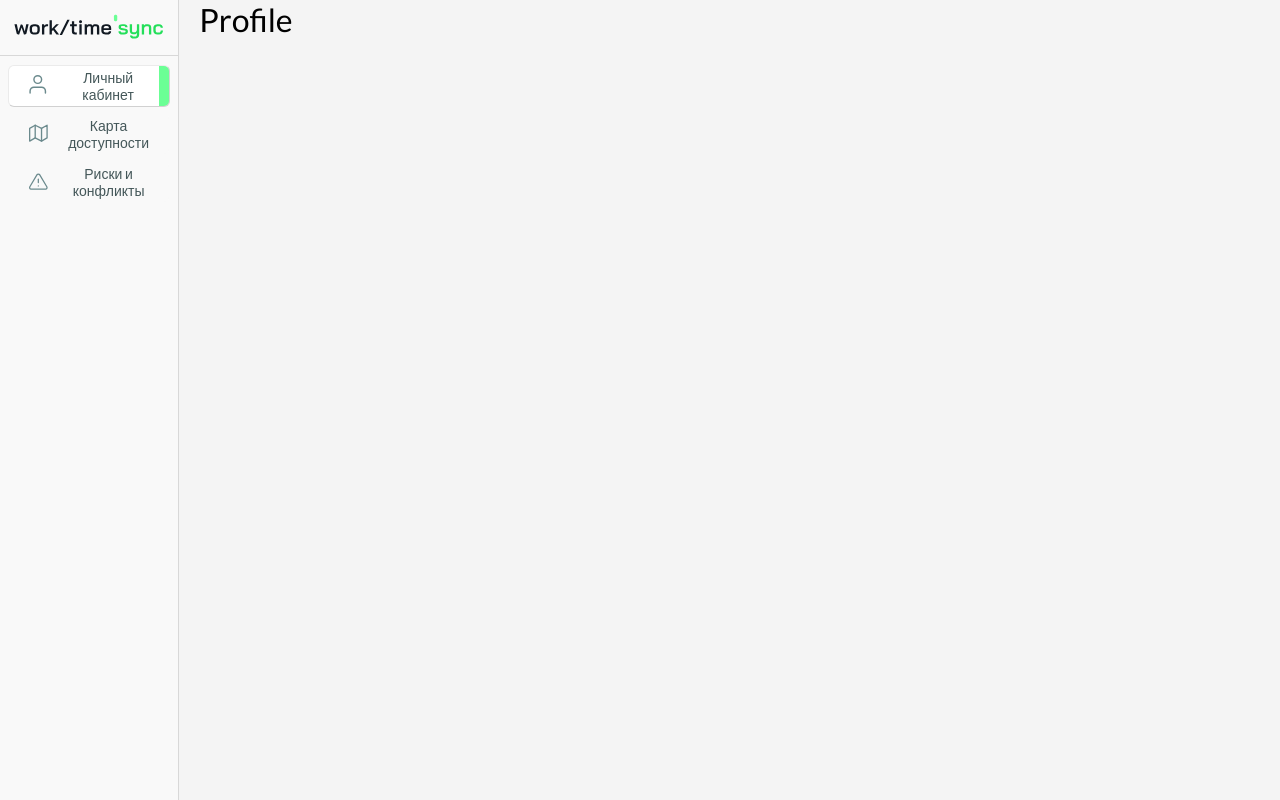
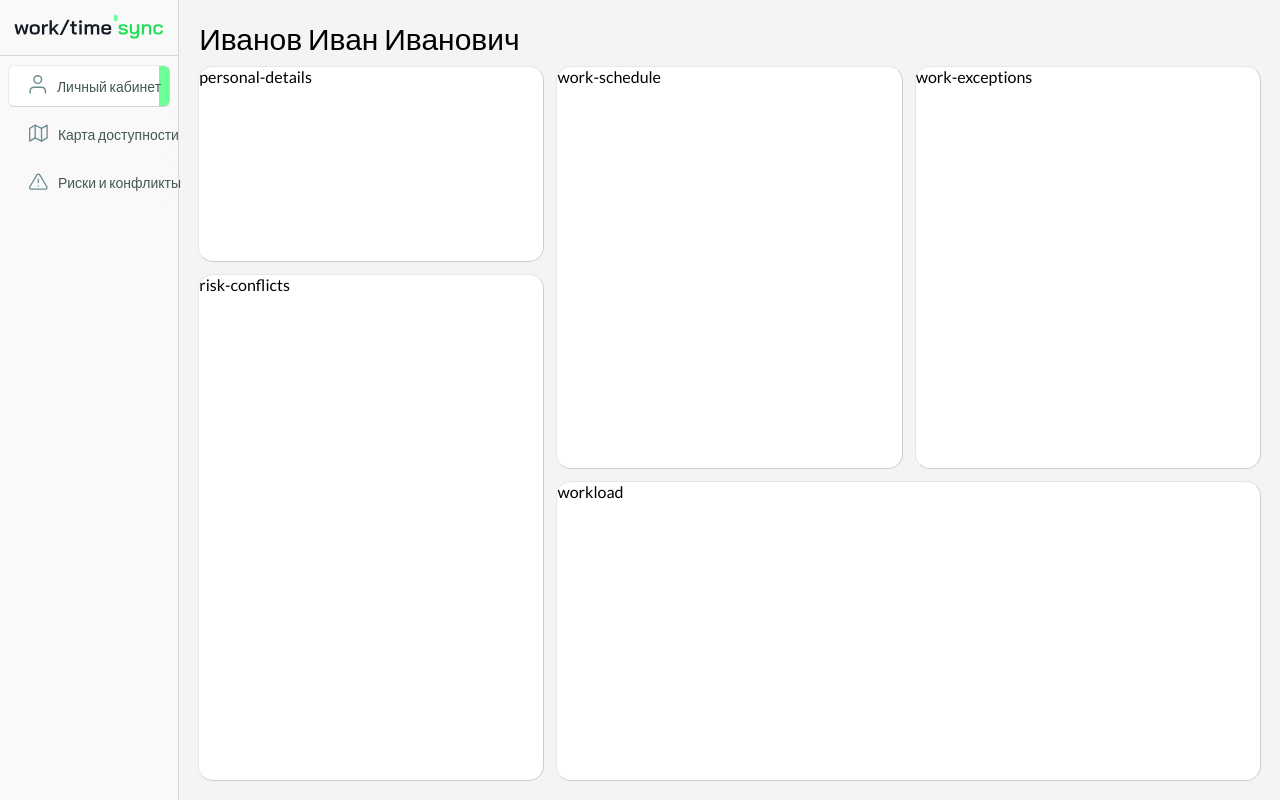
Before and after one commit to rerokai/wts, a React (Vite) app: page /panel/profile in a window 1280 px wide. Built offline with nearby package versions, Linux system fonts and the light colour scheme.

Commit message:
profile proto

```diff
--- a/src/AppRouter.tsx
+++ b/src/AppRouter.tsx
@@ -1,5 +1,5 @@
 import { BrowserRouter, Routes, Route } from "react-router-dom";
-import { ProfilePage } from "./pages/Panel/ProfilePage";
+import { ProfilePage } from "./pages/Panel/profile/ProfilePage";
 import { RiskPage } from "./pages/Panel/RiskPage";
 import { MapPage } from "./pages/Panel/MapPage";
 import { IntroPage } from "./pages/Intro/IntroPage";
--- a/src/index.css
+++ b/src/index.css
@@ -2,6 +2,7 @@
 
   --bg-color: rgba(244, 244, 244, 1);
   --bg-panel: rgba(249,249,249, 1);
+  --bg-components: rgb(255, 255, 255);
 
   --border: rgba(202, 202, 202, 0.7);
   --border-o: rgba(202, 202, 202, 0.3);
--- a/src/pages/Panel/ProfilePage.tsx
+++ /dev/null
@@ -1,5 +0,0 @@
-export function ProfilePage(){
-    return(
-        <h1>Profile</h1>
-    )
-}
--- a/src/pages/Panel/layout/panel-layout.css
+++ b/src/pages/Panel/layout/panel-layout.css
@@ -3,7 +3,7 @@
     flex-direction: row;
     width: 100vw;
     height: 100vh;
-    gap:20px;
+    gap:0px;
 
     background-color: var(--bg-color);
 }
--- /dev/null
+++ b/src/pages/Panel/profile/ProfilePage.tsx
@@ -0,0 +1,19 @@
+import "./profile.css"
+
+export function ProfilePage(){
+    return(
+        <div className="profile-page">
+
+            <h1 className="user-name"> Иванов Иван Иванович </h1>
+
+            <div className="profile-components">
+                <div className="personal-details">personal-details</div>
+                <div className="work-schedule">work-schedule</div>
+                <div className="work-exceptions">work-exceptions</div>
+                <div className="risk-conflicts">risk-conflicts</div>
+                <div className="workload">workload</div>
+            </div>
+
+        </div>
+    )
+}
--- /dev/null
+++ b/src/pages/Panel/profile/profile.css
@@ -0,0 +1,75 @@
+.profile-page{
+    display: flex;
+    flex-direction: column;
+    width: 100%;
+    padding: 20px;
+    margin: 0px;
+}
+
+.user-name{
+    padding-bottom: 10px;
+    font-size: 30px;
+}
+
+.profile-components{
+
+    width: 100%;
+    height: 100%;
+    display: grid;
+    grid-template-columns: repeat(6, 1fr);
+    grid-template-rows: repeat(7, 1fr);
+    grid-column-gap: 14px;
+    grid-row-gap: 14px;
+
+}
+
+.personal-details{
+    grid-area: 1 / 1 / 3 / 3;
+    background-color: var(--bg-components);
+    border-radius: 14px;
+    outline: outset 1px var(--border-o);
+}
+
+.risk-conflicts{
+    grid-area: 3 / 1 / 8 / 3;
+    background-color: var(--bg-components);
+    border-radius: 14px;
+    outline: outset 1px var(--border-o);
+}
+
+.workload{
+    grid-area: 5 / 3 / 8 / 7;
+    background-color: var(--bg-components);
+    border-radius: 14px;
+    outline: outset 1px var(--border-o);
+}
+
+.work-schedule{
+    grid-area: 1 / 3 / 5 / 5;
+    background-color: var(--bg-components);
+    border-radius: 14px;
+    outline: outset 1px var(--border-o);
+}
+
+.work-exceptions{
+    grid-area: 1 / 5 / 5 / 7;
+    background-color: var(--bg-components);
+    border-radius: 14px;
+    outline: outset 1px var(--border-o);
+}
+
+/*
+.parent {
+display: grid;
+grid-template-columns: repeat(6, 1fr);
+grid-template-rows: repeat(7, 1fr);
+grid-column-gap: 0px;
+grid-row-gap: 0px;
+}
+
+.div1 { grid-area: 3 / 1 / 8 / 3; }
+.div2 { grid-area: 1 / 1 / 3 / 3; }
+.div3 { grid-area: 5 / 3 / 8 / 7; }
+.div4 { grid-area: 1 / 3 / 5 / 5; }
+.div5 { grid-area: 1 / 5 / 5 / 7; }
+*/
--- a/src/pages/Panel/sidebar/panel-sidebar.css
+++ b/src/pages/Panel/sidebar/panel-sidebar.css
@@ -7,6 +7,7 @@
 }
 
 .panel-sidebar{
+    position:relative;
     width: 14%;
     background-color: var(--bg-panel);
     border-right: solid 1px var(--border);
@@ -50,7 +51,7 @@
     padding-left: 20px;
     gap: 10px;
 
-    width: 100%;
+    width: 280px;
     height: 40px;
 
     background: none;
```
